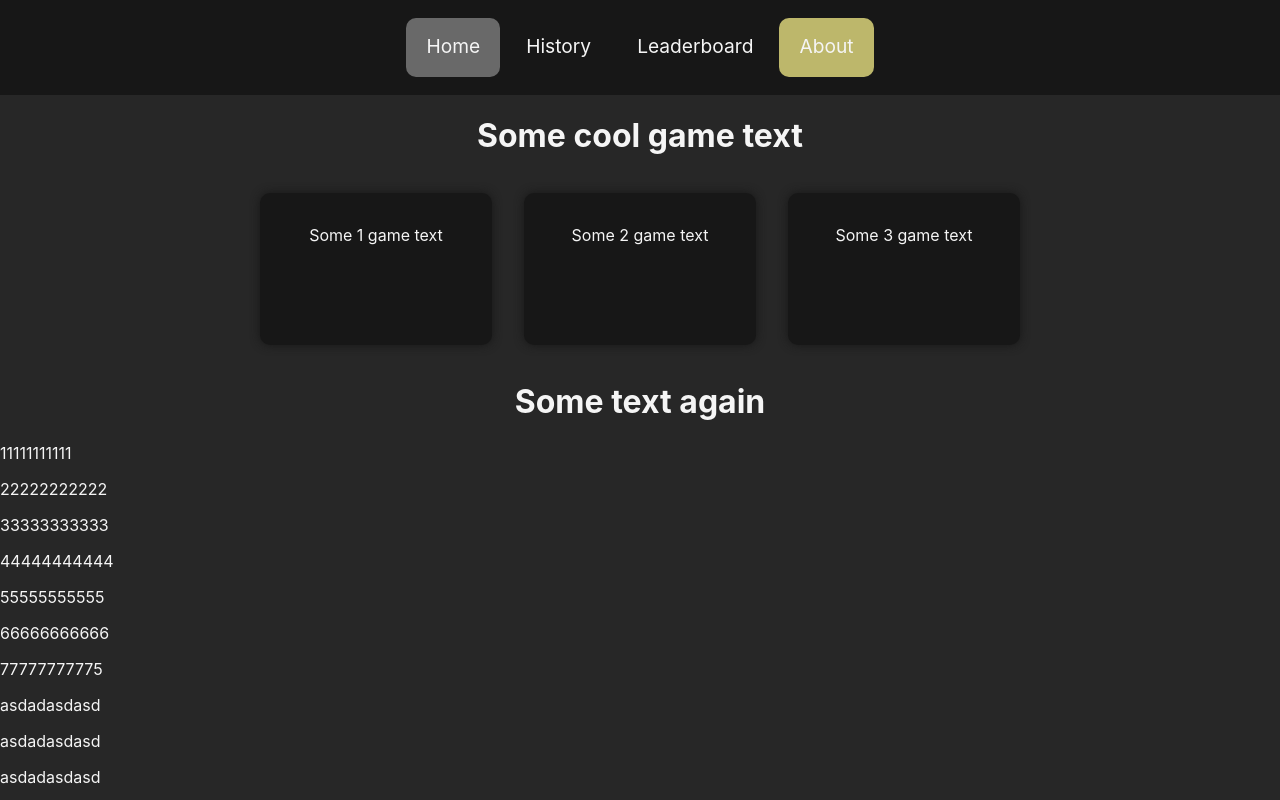
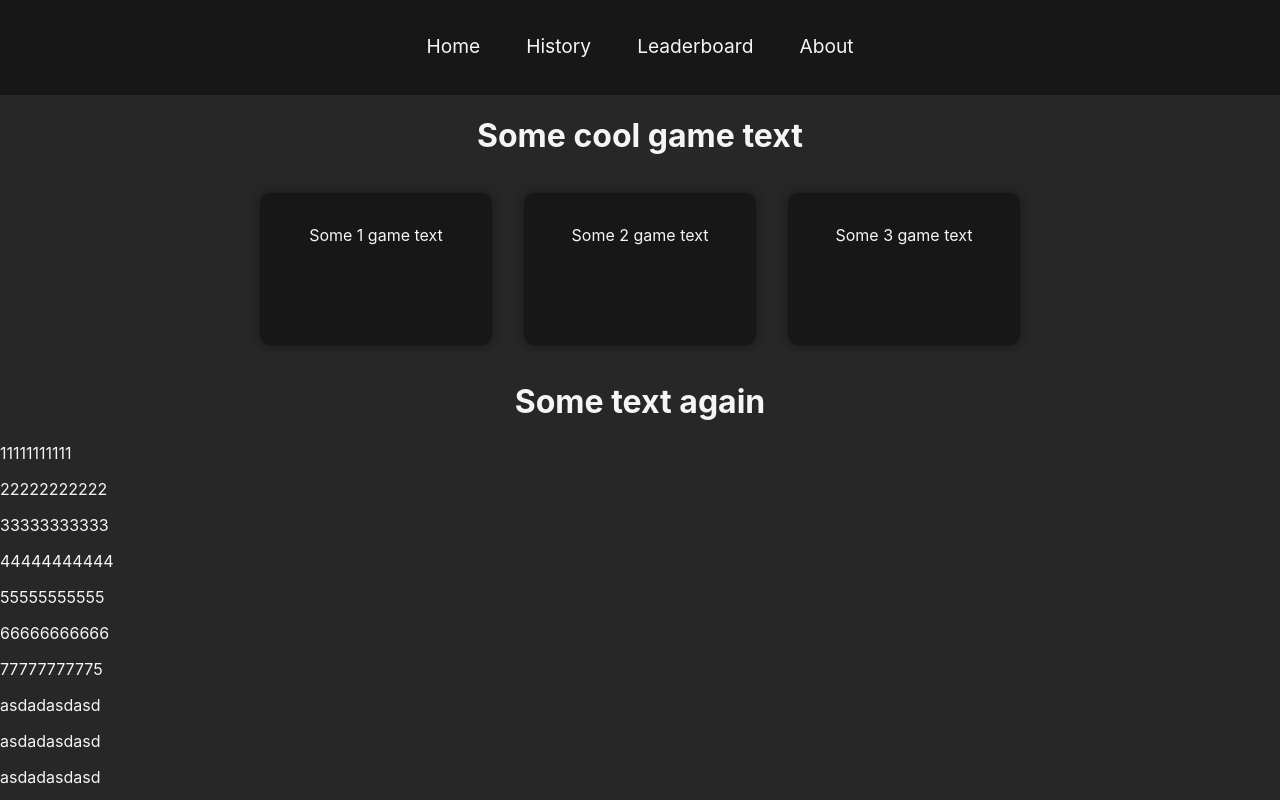
Before and after one commit to CompleXss/WebBoardGames, a React (Create React App) app in the folder reactapp/: page / in a window 1280 px wide. Shown: the top 800 px of the page. Built offline with nearby package versions, Linux system fonts and the light colour scheme; the HTML template or start-up script is replaced by a standard one.

Commit message:
remove old nav buttons visual

```diff
--- a/reactapp/src/components/css/navPanel.css
+++ b/reactapp/src/components/css/navPanel.css
@@ -13,18 +13,19 @@ nav {
 nav a {
     display: inline-block;
     box-sizing: border-box;
-    color: whitesmoke;
     text-decoration: none;
     font-size: 1.2em;
+    color: whitesmoke;
+    transition: color 0.1s ease-in-out;
 
     padding: 16px 20px;
     margin: 6px 3px;
     border-radius: 10px;
-    /* background-color: darkkhaki; */
 }
 
 nav a:hover {
     color: var(--orange);
+    transition: color 0.1s ease-in-out;
 }
 
 nav a::after {
@@ -42,7 +43,7 @@ nav a::after {
     width: auto;
     height: 3px;
     border-radius: 10px;
-    background: #fddb3a;
+    background: var(--orange);
 }
 
 nav a:hover::after {
@@ -50,29 +51,3 @@ nav a:hover::after {
     transform-origin: left;
     transition: transform 0.3s ease-in-out;
 }
-
-/*
-nav a::before {
-    display: none;
-    position: relative;
-    border-radius: 100%;
-    top: 15px;
-    left: 50%;
-
-    height: 6px;
-    width: 6px;
-    content: '';
-    background: red;
-}
-
-nav a:hover::before {
-    display: inline-block;
-} */
-
-nav a:first-of-type {
-    background-color: dimgray;
-}
-
-nav a:last-of-type {
-    background-color: darkkhaki;
-}
```
